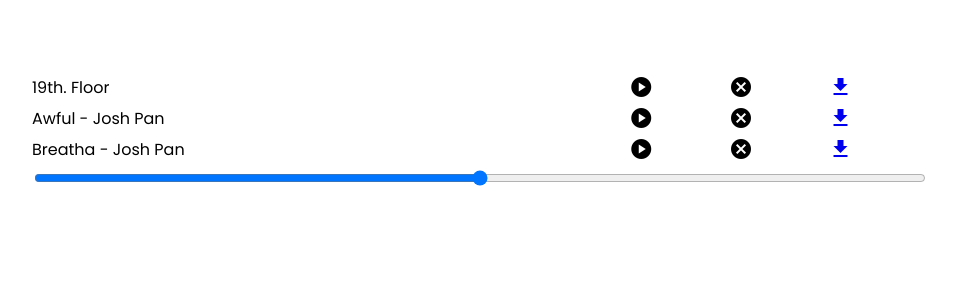
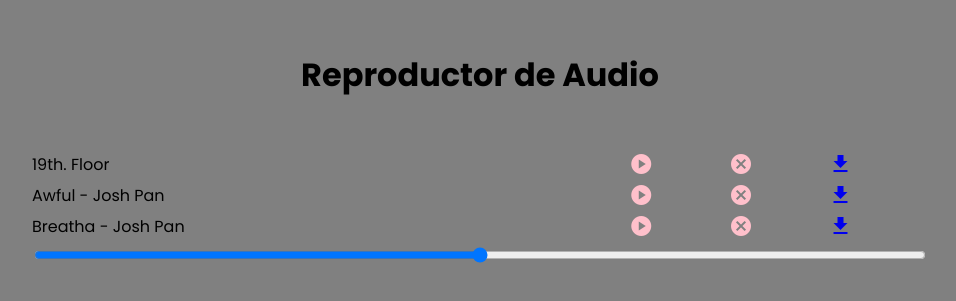
Before and after one commit to Valitogt79/Reproductor-de-Audio, a plain HTML site: page index.html in a window 1280 px wide. Shown: the part 301-602 px from the top of the page, without its empty margins (160-1116 px from the left). Drawn offline with Linux system fonts and the light colour scheme.

Commit message:
agregando detalles visuales

```diff
--- a/estilos.css
+++ b/estilos.css
@@ -1,5 +1,6 @@
 html {
   font-family: "Poppins", sans-serif;
+  background-color: gray;
 }
 
 .container {
@@ -11,6 +12,10 @@
   justify-content: center;
 }
 
+h1 {
+  text-align: center;
+  padding: 2rem;
+}
 .listado-canciones {
   width: 100%;
 }
@@ -31,4 +36,5 @@
 .stop,
 .descargar {
   flex: 1;
+  color: pink;
 }
--- a/index.html
+++ b/index.html
@@ -18,6 +18,7 @@
   </head>
   <body>
     <div class="container">
+      <h1>Reproductor de Audio</h1>
       <div class="listado-canciones">
         <div class="cancion">
           <div class="titulo">19th. Floor</div>
```
